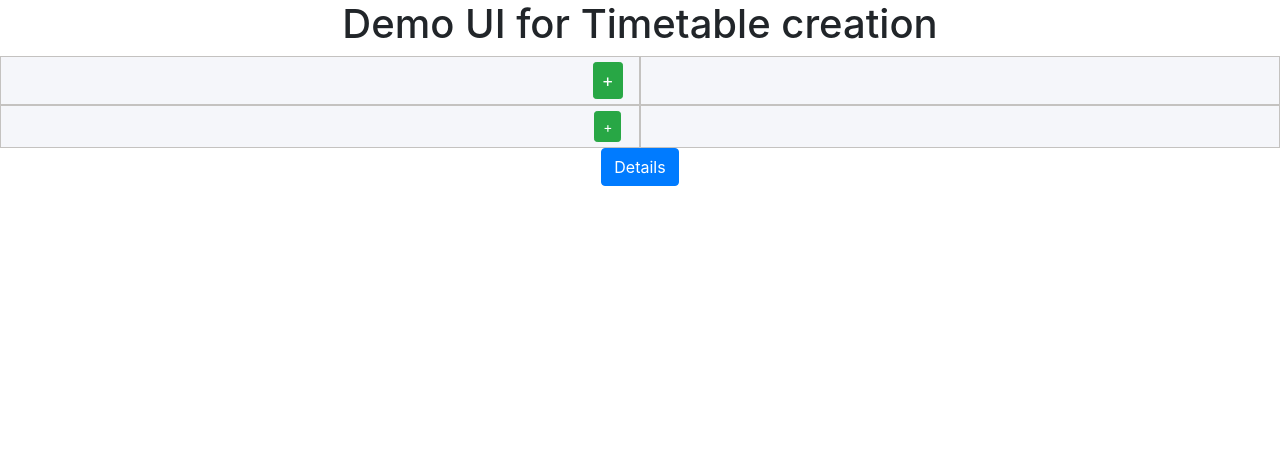
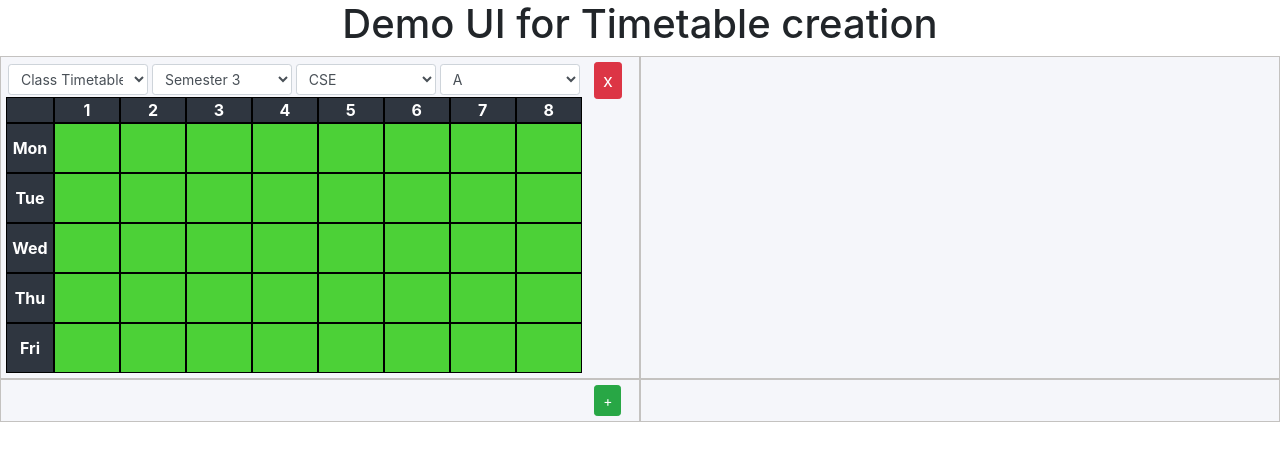
Before and after one commit to Ram-the-coder/UI-for-Timetable-Creation, a React (Create React App) app: page / in a window 1280 px wide. Shown: the top 460 px of the page. Built offline with nearby package versions, Linux system fonts and the light colour scheme.

Commit message:
Added title tags, removed details and a few other small changes

```diff
--- a/src/App.css
+++ b/src/App.css
@@ -12,6 +12,11 @@
 
 .open-close {
   font-size: 18px;
+}
+
+.permaTooltip {
+  color: black;
+  margin: 6px !important;
 }
 
 .row {
@@ -70,3 +75,8 @@ select.period option {
 select.period:focus {
   opacity: 0.7;
 }
+
+.buttonControls {
+  margin: 5px;
+  background-color: #2f3640;
+}
--- a/src/App.js
+++ b/src/App.js
@@ -9,11 +9,10 @@ class App extends Component {
 	constructor() {
 		super();
 		this.state = {
-			w1: false,
+			w1: true,
 			w2: false,
 			w3: false,
 			w4: false,
-			keyCode: "",
 		}
 	}
 
@@ -27,8 +26,8 @@ class App extends Component {
 	}
 
 	checkKeyCodes = e => {
-		if(e.keyCode === 49 && e.altKey) {
-
+		if(e.keyCode === 49 && e.ctrlKey) {
+			e.preventDefault();
 			this.state["w1"] ? this.closeWorkArea("w1") : this.setState({["w1"]: true});
 		}
 	}
@@ -47,12 +46,16 @@ class App extends Component {
 	        	<div className="workspace row">
 	        		<div className="work-area col-lg-6 row">
 	        			<div className = "col-sm-11">
-	        				{this.state.w1 && <TimeTable id="1" />}
+	        				{
+	        					this.state.w1
+	        								? <TimeTable id="1" />
+	        								: <div className="permaTooltip">Press the + button to open a new timetable here (Ctrl+1)</div>
+	        				}
 	        			</div>
 	        			<div className = "col-sm-1">
 	        				{
-	        					this.state.w1 	?	<button className="btn btn-sm btn-danger open-close" data-w="w1" onClick={this.toggleW} title="Close this Timetable" >x</button>
-	        									: 	<button className="btn btn-sm btn-success open-close" data-w="w1" onClick={this.toggleW} title="Open a timetable in this area">+</button>
+	        					this.state.w1 	?	<button className="btn btn-sm btn-danger open-close" data-w="w1" onClick={this.toggleW} title="Close this Timetable (Ctrl+1)" >x</button>
+	        									: 	<button className="btn btn-sm btn-success open-close" data-w="w1" onClick={this.toggleW} title="Open a timetable in this area (Ctrl+1)">+</button>
 	        				}
 	        			</div>
 	        		</div>
@@ -75,17 +78,17 @@ class App extends Component {
 	        		<div className="work-area col-lg-6 row"></div>
 		        </div>
 
-		        <div>
+		        {/*<div>
 		        	<p>
-					  	<button className="btn btn-primary" type="button" data-toggle="collapse" data-target="#collapsibleList" aria-expanded="false" aria-controls="collapsibleList">
-					   		Details
+					  	<button className="btn btn-secondary buttonControls btn-block" type="button" data-toggle="collapse" data-target="#collapsibleList" aria-expanded="false" aria-controls="collapsibleList">
+					   		Show Classes, Faculties and Labs Data
 					  	</button>
 					</p>
 					<div className="collapse" id="collapsibleList">
 						<List />
 					</div>
 
-		        </div>
+		        </div>*/}
       		</div>
     	);
   	}
--- a/src/components/List.js
+++ b/src/components/List.js
@@ -7,6 +7,7 @@ class List extends Component {
 		return (
 				<div className="row">
 					<div id="classes" className="col detailsTable">
+						<h3>Classes</h3>
 						<table className="table table-striped table-bordered">
 							<thead>
 								<tr>
@@ -21,6 +22,7 @@ class List extends Component {
 						</table>
 					</div>
 					<div id="faculties" className="col detailsTable">
+						<h3>Faculties</h3>
 						<table className="table table-striped table-bordered">
 							<thead>
 								<tr>
@@ -32,8 +34,14 @@ class List extends Component {
 								{this.props.facultyList}
 							</tbody>
 						</table>
+						<div className="button group row">
+							<button className="btn btn-secondary buttonControls col">Add</button>
+							<button className="btn btn-secondary buttonControls col">Update</button>
+							<button className="btn btn-secondary buttonControls col">Remove</button>
+						</div>
 					</div>
 					<div id="labs" className="col detailsTable">
+						<h3>Labs</h3>
 						<table className="table table-striped table-bordered">
 							<thead>
 								<tr>
@@ -79,7 +87,7 @@ const mapStateToProps = state => {
 		labList.push(
 			<tr key={i}>
 				<td>{state.labs[i].dept}</td>
-				<td>{state.labs[i].name}</td>
+				<td>{state.labs[i].labName}</td>
 			</tr>
 			)
 	}
--- a/src/components/Period.js
+++ b/src/components/Period.js
@@ -33,57 +33,6 @@ class Period extends Component {
 		else
 			return null;
 	}
-
-	// updates the suggestions to be displayed in the suggestions box
-	// updateSuggestions = e => {
-
-	// 	const doesSuggestionsExist = document.getElementById("suggestionsBox");
-	// 	if(!doesSuggestionsExist) {
-	// 		const offsetLeft = e.target.offsetLeft;
-	// 		const offsetTop = e.target.offsetTop;
-	// 		const offsetHeight = e.target.offsetHeight;
-	// 		const suggestionsBox = document.createElement("div");
-	// 		const styles = {
-	// 			position: "absolute",
-	// 			left: offsetLeft + "px",
-	// 			top: offsetTop + offsetHeight + "px",
-	// 			height: "100px",
-	// 			width: "100px",
-	// 			backgroundColor: "white",
-	// 			border: "1px solid black",
-	// 			boxShadow: "0 4px 8px 0 rgba(0, 0, 0, 0.2), 0 6px 20px 0 rgba(0, 0, 0, 0.19)",
-	// 			zIndex: 51,
-
-	// 		};
-	// 		suggestionsBox.setAttribute("id", "suggestionsBox");
-	// 		Object.assign(suggestionsBox.style, styles);
-	// 		e.target.parentNode.parentNode.appendChild(suggestionsBox);
-	// 	}
-
-	// 	const suggestionsBox = document.getElementById("suggestionsBox");
-	// 	console.dir(suggestionsBox);
-	// 	// const suggestionsList;
-	// 	this.state.suggestions.forEach( suggestion => {
-	// 		const suggestionListItem = document.createElement('div');
-	// 		suggestionListItem.classList.add("suggestionListItem");
-	// 		suggestionListItem.innerText = suggestion;
-	// 		suggestionsBox.appendChild(suggestionListItem);
-	// 	})
-		// console.log(suggestionsList);
-
-
-	// }
-
-	// handleInput = e => {
-	// 	this.updateSuggestions(e);
-	// }
-
-	// handleBlur = () => {
-	// 	const suggestionsBox = document.getElementById("suggestionsBox");
-	// 	if(suggestionsBox)
-	// 		suggestionsBox.parentNode.removeChild(suggestionsBox);
-	// }
-
 
 	// Sets the state of allotedPeriod and bgColor
 	static extractInformation(props) {
@@ -200,6 +149,7 @@ class Period extends Component {
 						value = {this.state.allottedPeriod}
 						onChange = {e => this.updatePeriod(e)}
 						onClick = {e => this.checkForDelete(e)}
+						title = "Click to allot a period here (Ctrl+Click to unallot)"
 						>
 						<option value=""></option>
 						{this.state.suggestions}
--- a/src/components/TimeTable.js
+++ b/src/components/TimeTable.js
@@ -47,6 +47,7 @@ class TimeTable extends Component {
 					<select	className="form-control form-control-sm"
 							value={this.state.type}
 							onChange = { e => this.setState({ type: e.target.value })}
+							title = "Type of timetable"
 							>
 						<option>Class Timetable</option>
 						<option>Lab Timetable</option>
@@ -61,6 +62,7 @@ class TimeTable extends Component {
 								<select	className="form-control form-control-sm"
 										value = { "Semester " + this.state.sem}
 										onChange = { e => this.setState({ sem: e.target.value[e.target.value.length - 1]})}
+										title = "Semester"
 										>
 									{this.props.semList}
 								</select>
@@ -73,6 +75,7 @@ class TimeTable extends Component {
 								<select	className="form-control form-control-sm"
 										value = {this.state.dept.toUpperCase()}
 										onChange = { e => this.setState({ dept: e.target.value.toLowerCase()})}
+										title = "Department"
 										>
 									{this.props.deptsList}
 								</select>
@@ -85,6 +88,7 @@ class TimeTable extends Component {
 								<select	className="form-control form-control-sm"
 										value = {this.state.sec}
 										onChange = { e => this.setState({ sec: e.target.value})}
+										title="Section"
 										>
 									{this.props.sectionsList}
 								</select>
@@ -95,7 +99,7 @@ class TimeTable extends Component {
 				{
 					this.state.type === "Lab Timetable" && (
 							<div className="col tt-controls">
-								<select class="form-control form-control-sm">
+								<select className="form-control form-control-sm" title="Lab" >
 									{this.props.labsList}
 								</select>
 							</div>
@@ -107,6 +111,7 @@ class TimeTable extends Component {
 								<select	className="form-control form-control-sm"
 										value = {this.state.lab}
 										onChange = { e => this.setState({ lab: e.target.value})}
+										title = "Faculty name"
 										>
 									{this.props.facultyList}
 								</select>
--- a/src/components/objects.js
+++ b/src/components/objects.js
@@ -29,7 +29,7 @@ export class SectionObject {
 }
 
 export class LabObject	 {
-	constructor(dept, labName, periodName) {
+	constructor(dept, periodName, labName) {
 		this.dept = dept;
 		this.labName = labName;
 		this.periodName = periodName;
--- a/src/components/redux/reducers.js
+++ b/src/components/redux/reducers.js
@@ -30,7 +30,7 @@ const initialState = {
 		it1a: new SectionObject("it",1,"a"),
 		it1b: new SectionObject("it",1,"b"),
 		mech1a: new SectionObject("mech",1,"a"),
-		mech3b: new SectionObject("mech",1,"b"),
+		mech1b: new SectionObject("mech",1,"b"),
 	},
 	labs: {
 		// deptLab: [],
```
